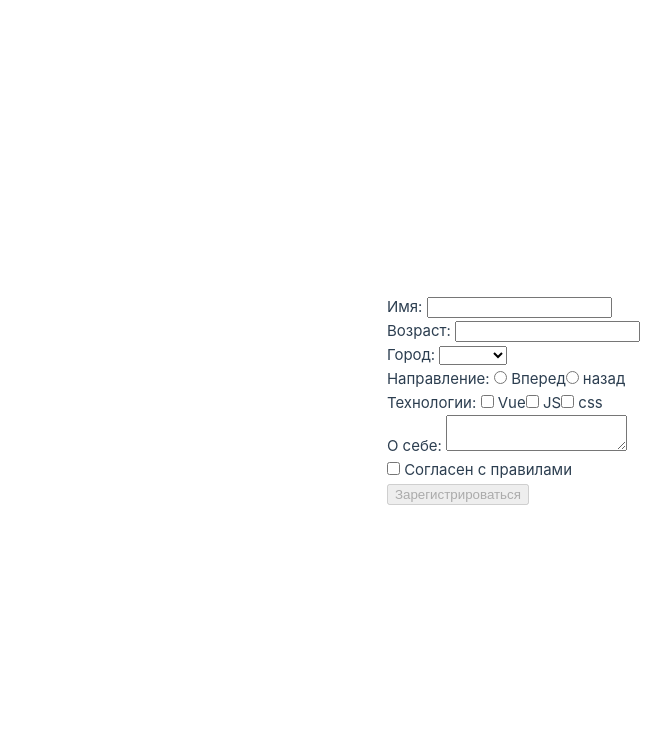
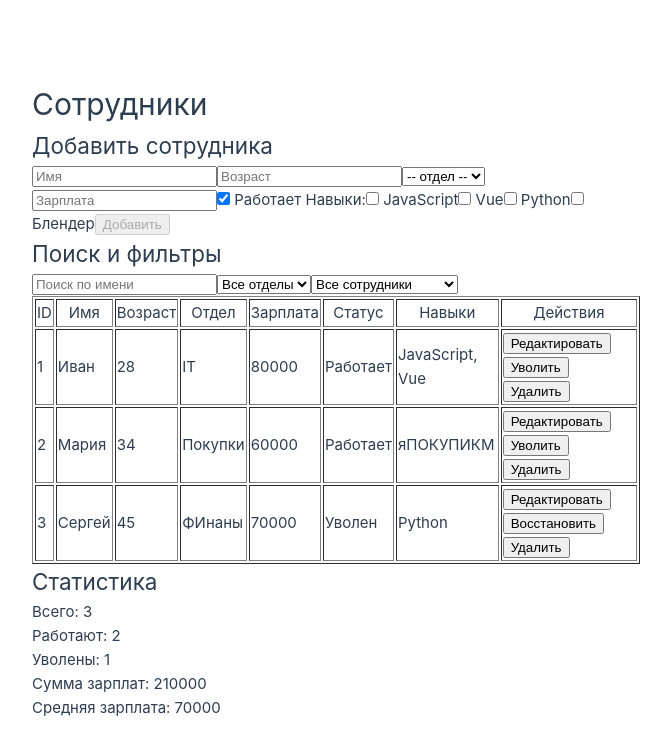
Before and after one commit to levchik-silver/vue3, a Vue app in the folder project-vue/: page / in a window 1280 px wide. Shown: the top 754 px of the page, without its empty margins (0-671 px from the left). Built offline with nearby package versions, Linux system fonts and the light colour scheme.

Commit message:
Update App.vue

```diff
--- a/project-vue/src/App.vue
+++ b/project-vue/src/App.vue
@@ -1,484 +1,217 @@
-<!-- <template>
-  <div class="student-card">
-    <h1>Страница студентов</h1>
-    <ul>
-      <li><strong>Имя:</strong> {{ name }}</li>
-      <li><strong>Город:</strong> {{ city }}</li>
-       <li><strong>Возраст:</strong> {{ age }}</li>
-      <li><strong>Направление обучения:</strong> {{ direction }}</li>
-    </ul>
-    <br>
-    <ul>
-      <li><strong>Имя:</strong> {{ name1 }}</li>
-      <li><strong>Возраст:</strong> {{ age1 }}</li>
-      <li><strong>Город:</strong> {{ city1 }}</li>
-      <li><strong>Направление обучения:</strong> {{ direction1 }}</li>
-    </ul>
-      <br>
-    <ul>
-      <li><strong>Имя:</strong> {{ name2 }}</li>
-      <li><strong>Возраст:</strong> {{ age2 }}</li>
-      <li><strong>Город:</strong> {{ city2 }}</li>
-      <li><strong>Направление обучения:</strong> {{ direction2 }}</li>
-    </ul>
-    <br>
-    <ul>
-      <li><strong>Имя:</strong> {{ name3 }}</li>
-      <li><strong>Возраст:</strong> {{ age3 }}</li>
-      <li><strong>Город:</strong> {{ city3 }}</li>
-      <li><strong>Направление обучения:</strong> {{ direction3 }}</li>
-    </ul>
-    <br>
-    <ul>
-      <li><strong>Имя:</strong> {{ name4 }}</li>
-      <li><strong>Возраст:</strong> {{ age4 }}</li>
-      <li><strong>Город:</strong> {{ city4 }}</li>
-      <li><strong>Направление обучения:</strong> {{ direction4 }}</li>
-    </ul>
-    <br>
-    <ul>
-      <li><strong>Имя:</strong> {{ name5 }}</li>
-      <li><strong>Возраст:</strong> {{ age5 }}</li>
-      <li><strong>Город:</strong> {{ city5 }}</li>
-      <li><strong>Направление обучения:</strong> {{ direction5 }}</li>
-    </ul>
+<template>
+  <div>
+    <h1>Сотрудники</h1>
+
+    <h2>Добавить сотрудника</h2>
+    <div>
+      <input v-model="formName" placeholder="Имя" />
+      <input v-model.number="formAge" type="number" placeholder="Возраст" />
+
+      <select v-model="formDepartment">
+        <option value="">-- отдел --</option>
+        <option v-for="dep in departments" :key="dep" :value="dep">{{ dep }}</option>
+      </select>
+
+      <input v-model.number="formSalary" type="number" placeholder="Зарплата" />
+
+      <label>
+        <input v-model="formActive" type="checkbox" /> Работает
+      </label>
+
+      <span>Навыки:</span>
+      <label v-for="skill in allSkills" :key="skill">
+        <input v-model="formSkills" type="checkbox" :value="skill" /> {{ skill }}
+      </label>
+
+      <button :disabled="!isFormValid" @click="addEmployee">Добавить</button>
+    </div>
+
+    <h2>Поиск и фильтры</h2>
+    <div>
+      <input v-model="searchName" placeholder="Поиск по имени" />
+
+      <select v-model="filterDepartment">
+        <option value="">Все отделы</option>
+        <option v-for="dep in departments" :key="dep" :value="dep">{{ dep }}</option>
+      </select>
+
+      <select v-model="filterStatus">
+        <option value="all">Все сотрудники</option>
+        <option value="active">Только работающие</option>
+        <option value="fired">Только уволенные</option>
+      </select>
+    </div>
+
+    <table border="1">
+      <thead>
+        <tr>
+          <th>ID</th><th>Имя</th><th>Возраст</th><th>Отдел</th>
+          <th>Зарплата</th><th>Статус</th><th>Навыки</th><th>Действия</th>
+        </tr>
+      </thead>
+      <tbody>
+        <tr v-for="emp in filteredEmployees" :key="emp.id">
+          <template v-if="editingId === emp.id">
+            <td>{{ emp.id }}</td>
+            <td><input v-model="editForm.name" /></td>
+            <td><input v-model.number="editForm.age" type="number" /></td>
+            <td>
+              <select v-model="editForm.department">
+                <option v-for="dep in departments" :key="dep" :value="dep">{{ dep }}</option>
+              </select>
+            </td>
+            <td><input v-model.number="editForm.salary" type="number" /></td>
+            <td>
+              <span v-if="emp.active">Работает</span>
+              <span v-else>Уволен</span>
+            </td>
+            <td>{{ emp.skills.join(', ') }}</td>
+            <td>
+              <button @click="saveEdit(emp.id)">Сохранить</button>
+              <button @click="editingId = null">Отмена</button>
+            </td>
+          </template>
+
+          <template v-else>
+            <td>{{ emp.id }}</td>
+            <td>{{ emp.name }}</td>
+            <td>{{ emp.age }}</td>
+            <td>{{ emp.department }}</td>
+            <td>{{ emp.salary }}</td>
+            <td>
+              <span v-if="emp.active">Работает</span>
+              <span v-else>Уволен</span>
+            </td>
+            <td>{{ emp.skills.join(', ') }}</td>
+            <td>
+              <button @click="startEdit(emp)">Редактировать</button>
+              <button v-if="emp.active" @click="toggleStatus(emp.id)">Уволить</button>
+              <button v-else @click="toggleStatus(emp.id)">Восстановить</button>
+              <button @click="removeEmployee(emp.id)">Удалить</button>
+            </td>
+          </template>
+        </tr>
+        <tr v-if="filteredEmployees.length === 0">
+          <td colspan="8">Сотрудники не найдены</td>
+        </tr>
+      </tbody>
+    </table>
+
+    <h2>Статистика</h2>
+    <p>Всего: {{ totalCount }}</p>
+    <p>Работают: {{ activeCount }}</p>
+    <p>Уволены: {{ firedCount }}</p>
+    <p>Сумма зарплат: {{ totalSalary }}</p>
+    <p>Средняя зарплата: {{ averageSalary }}</p>
   </div>
 </template>
 
 <script setup>
-import { ref } from 'vue'
+import { ref, reactive, computed } from 'vue'
 
-const name = ref('Антон Мухов')
-const age = ref(21)
-const city = ref('Краснодар')
-const direction = ref('Прогромирования')
+const departments = ['IT', 'Дизайн', 'Покупки', 'Финансы']
+const allSkills = ['JavaScript', 'Vue', 'Python', 'Блендер']
 
-const name1 = ref('А G H')
-const age1 = ref(21)
-const city1 = ref('Краснодар')
-const direction1 = ref('Прогромирования')
-
-const name2 = ref('R SDG EW')
-const age2 = ref(21)
-const city2 = ref('Краснодар')
-const direction2 = ref('Прогромирования')
-</script>
-
-<style scoped>
-.student-card {
-  max-width: 400px;
-  margin: 40px auto;
-  padding: 24px;
-  border: 1px solid #fafafa;
-  border-radius: 12px;
-  font-family: sans-serif;
-  background: #000000;
-}
-.student-card h1 {
-  font-size: 1.4rem;
-  margin-bottom: 16px;
-}
-.student-card ul {
-  list-style: none;
-  padding: 0;
-}
-.student-card li {
-  padding: 8px 0;
-  border-bottom: 1px solid #ffffff;
-}
-.student-card strong {
-  display: inline-block;
-  width: 200px;
-}
-</style> -->
-
-<!-- <script setup>
- import {ref, reactive} from 'vue'
- const items = ref ([1,2,3,4,5])
-</script>
-<template>
-  <ul>
-    <li v-for="(item,index) in items" :key="item.id">
-      {{ index }}:{{ item }}
-    </li>
-  </ul>
-</template> -->
-
-<!-- <script setup>
- import {ref, reactive} from 'vue'
- const task = ref ([
-  {id:1,text:"fff",done:false},
-  {id:2,text:"ggg",done:true},
-  {id:3,text:"ddd",done:false},
-  ])
-</script>
-<template>
-  <h1>мои дела</h1>
-  <ul>
-    <li v-for="task in task" :key="task.id">
-      {{task.done?"Ok":"No"}} {{ task.text }}
-    </li>
-  </ul>
-</template> -->
-
-
-<!--
-<script setup>
-
-import{ref} from 'vue'
-const tasks=ref([])
-const newTask=ref('')
-const filter = ref('')
-const visibleTasks = computed(()=>{
-  if(filter.value==='active')return tasks.value.filter(t=>!t.done)
-  if(filter.value==='done')return tasks.value.filter(t=>t.done)
-})
-const stats = computed(()=>({
-  total:tasks.value.length,
-  done:tasks.value.filter(t=>t.done).length
-}))
-function addTask(){
-    if(newTask.value.trim()==='')return
-    tasks.value.push({
-        id:Date.now(),
-        text:newTask.value,
-        done:false,
-    })
-    newTask.value=''
-}
-function removeTask(id){
-    tasks.value=tasks.value.filter(t=>t.id!==id)
-}
-</script>
-
-<template>
-    <h1>мои дела</h1>
-    <input v-model="newTask" placeholder="новое задание" @keyup.enter="addTask"/>
-    <button @click="addTask">добавить</button>
-    <button @click="filter='all'">все</button>
-    <button @click="filter='active'">активные</button>
-    <button @click="filter='done'">выполненые</button>
-    <p>Выполнено: {{ stats.done }} из {{ stats.total }}</p>
-    <ul>
-        <li v-for="task in visibleTasks" :key="task.id">
-          <input type="checkbox" v-model="task.done">
-            {{ task.text }} <button @click="removeTask(task.id)">Удалить</button>
-        </li>
-    </ul>
-
-</template>
-<style scoped>
-h1{
-    color: blueviolet;
-}
-</style> -->
-
-
-<!-- <script setup>
-import { ref, computed } from 'vue'
-
-const games = ref([
-  { title: 'Minecraft',     easy: true,  done: true,  rating: 9.0 },
-  { title: 'Stalker', easy: true,  done: true,  rating: 9.5 },
-  { title: 'Portal 2',       easy: true,  done: false, rating: 9.7 },
-  { title: 'Rust',  easy: false, done: false, rating: 9.8 },
-  { title: 'Standoff2',     easy: false, done: false, rating: 9.6 }
+const employees = ref([
+  { id: 1, name: 'Иван', age: 28, department: 'IT', salary: 80000, active: true, skills: ['JavaScript', 'Vue'] },
+  { id: 2, name: 'Мария', age: 34, department: 'Покупки', salary: 60000, active: true, skills: ['яПОКУПИКМ'] },
+  { id: 3, name: 'Сергей', age: 45, department: 'ФИнаны', salary: 70000, active: false, skills: ['Python'] },
 ])
 
-const onlyEasy = ref(false)
+const formName = ref('')
+const formAge = ref(null)
+const formDepartment = ref('')
+const formSalary = ref(null)
+const formActive = ref(true)
+const formSkills = ref([])
 
-const list = computed(() =>
-  games.value
-    .filter(g => !onlyEasy.value || g.easy)
-    .sort((a, b) => b.rating - a.rating)
-)
+const isFormValid = computed(() => {
+  if (formName.value.trim() === '') return false
+  if (formAge.value === null || formAge.value < 18) return false
+  if (formDepartment.value === '') return false
+  if (formSalary.value === null || formSalary.value <= 0) return false
+  return true
+})
 
-const percent = computed(() => {
-  const done = games.value.filter(g => g.done).length
-  return Math.round(done / games.value.length * 100)
-})
-</script>
+let nextId = 4
 
-<template>
-  <h1>Мои игры</h1>
+function addEmployee() {
+  if (!isFormValid.value) return
 
-  <p>Пройдено: {{ percent }}%</p>
-  <progress :value="percent" max="100"></progress>
+  const newEmployee = {
+    id: nextId,
+    name: formName.value,
+    age: formAge.value,
+    department: formDepartment.value,
+    salary: formSalary.value,
+    active: formActive.value,
+    skills: [...formSkills.value],
+  }
 
-  <p>
-    <label>
-      <input type="checkbox" v-model="onlyEasy" />
-      Только для новичков
-    </label>
-  </p>
+  employees.value.push(newEmployee)
+  nextId = nextId + 1
 
-  <ul>
-    <li v-for="(g, i) in list" :key="g.title">
-      {{ i + 1 }}. {{ g.title }} — ⭐ {{ g.rating }}
-      <button @click="g.done = !g.done">
-        {{ g.done ? 'да' : 'нет' }}
-      </button>
-    </li>
-  </ul>
-</template>
-
-<style>
-body { font-family: sans-serif; max-width: 500px; margin: 30px auto; }
-li { margin: 6px 0; }
-progress { width: 100%; height: 14px; }
-</style> -->
-<!-- <script setup>
- import{ref,computed} from 'vue'
- const isVisible=ref(true)
- function hide(){
-  isVisible.value=!isVisible.value
- }
-</script>
-<template>
-  <p v-if="isVisible">
-   ff
-  </p>
- <button @click="hide">
-
- </button>
-</template> -->
-<!-- <script setup>
- import{ref,computed} from 'vue'
-const temp = ref(25)
-</script>
-<template>
-  <h2 v-if="temp<=15">
-    🥶
-  </h2>
-  <h2 v-else-if="temp>35 || temp<25">
-    тепло
-  </h2>
-  <h2 v-else>
-    жарко
-  </h2>
-</template> -->
-
-
-<!-- <script setup>
-import{ref,computed} from 'vue'
-const fruits=["яблоко","банан","апельсин"]
-</script>
-<template>
-    <h2>
-        Фрукты
-    </h2>
-    <h4 v-for="(fruit,index) in fruits">
-        {{ index +1 }}-{{ fruit }}
-    </h4>
-</template>
-<style scoped>
-h1{
-    color: blueviolet;
-}
-</style> -->
-
-<!-- <script setup>
-import{ref,computed} from 'vue'
-const students=[
-  {
-    id:1,
-    name:'Cheese',
-    price:58
-  },
-  {
-    id:2,
-    name:'Bread',
-    price:79
-  },
-  {
-    id:3,
-    name:'Lemon',
-    price:12
-  }
-]
-</script>
-<template>
- <div class="card" v-for="student in students":key="student.id">
-
-  <h2 >
-    {{ student.name }}
-  </h2>
-
-  <p class="e">
- Price:{{ student.price }}
-  </p>
- </div>
-</template>
-<style scoped>
-h1{
-    color: blueviolet;
-}
-.card{
-  display: flex;
-  justify-content: space-between;
-  border: 1px solid black ;
-  width: 100px;
-  height: 123px;
-}
-.e{
- display: flex;
- justify-content: space-between;
+  formName.value = ''
+  formAge.value = null
+  formDepartment.value = ''
+  formSalary.value = null
+  formActive.value = true
+  formSkills.value = []
 }
 
-</style> -->
-<!-- <script setup>
-import{ref,computed} from 'vue'
-const students=[
-  {
-    id:1,
-    name:'Aboba',
-    pos:true
-  },
-  {
-    id:2,
-    age:'Aboba2',
-     pos:false
-  }
-]
-function addStudent(){
-  students.value.push({
-    id:3,
-    name:"Aboba3"
-  })
-}
-function deleteStudent(id){
-  students.value=students.value.filter(student=>student.id!==id)
-}
-</script>
-<template>
- <div v-for="student in students":key="student.id">
-  <span v-if="student.pos">{{ student.name }}</span>
-  <button @click="deleteStudent(student.id)">delete</button>
-  <p v-for="(value,key) in student">
-  {{ key }}:{{ value }}
-  </p>
- </div>
- <button @click="addStudent">add</button>
-</template>
-<style scoped>
-h1{
-    color: blueviolet;
+function removeEmployee(id) {
+  employees.value = employees.value.filter(e => e.id !== id)
 }
 
+function toggleStatus(id) {
+  const emp = employees.value.find(e => e.id === id)
+  emp.active = !emp.active
+}
 
-</style> -->
+const editingId = ref(null)
+const editForm = reactive({ name: '', age: null, department: '', salary: null })
 
-<!-- <script setup>
-import{ref,computed} from 'vue'
-const name = ref ('')
-function showName(){
-  alert(name.value)
+function startEdit(emp) {
+  editingId.value = emp.id
+  editForm.name = emp.name
+  editForm.age = emp.age
+  editForm.department = emp.department
+  editForm.salary = emp.salary
 }
+
+function saveEdit(id) {
+  const emp = employees.value.find(e => e.id === id)
+  emp.name = editForm.name
+  emp.age = editForm.age
+  emp.department = editForm.department
+  emp.salary = editForm.salary
+  editingId.value = null
+}
+
+const searchName = ref('')
+const filterDepartment = ref('')
+const filterStatus = ref('all')
+
+const filteredEmployees = computed(() => {
+  const result = []
+
+  for (const emp of employees.value) {
+    if (!emp.name.toLowerCase().includes(searchName.value.toLowerCase())) continue
+    if (filterDepartment.value !== '' && emp.department !== filterDepartment.value) continue
+    if (filterStatus.value === 'active' && !emp.active) continue
+    if (filterStatus.value === 'fired' && emp.active) continue
+
+    result.push(emp)
+  }
+
+  return result
+})
+
+const totalCount = computed(() => employees.value.length)
+const activeCount = computed(() => employees.value.filter(e => e.active).length)
+const firedCount = computed(() => employees.value.filter(e => !e.active).length)
+const totalSalary = computed(() => employees.value.reduce((s, e) => s + e.salary, 0))
+const averageSalary = computed(() =>
+  employees.value.length ? Math.round(totalSalary.value / employees.value.length) : 0
+)
 </script>
-
-<template>
-  <input v-model="name" type="text" placeholder="inputname">
-  <button @click="showName">Show</button>
-</template> -->
-
-<!-- <script setup>
-import{ref,computed} from 'vue'
-const age = ref (0)
-const text = ref ('')
-function showName(){
-  alert(age.value+1)
-}
-function showText(){
-  alert(text.value)
-}
-</script>
-
-<template>
-  <input v-model="age" type="number" placeholder="input age">
-  <button @click="showName">Show</button>
-  <textarea v-model="text"></textarea>
-  <p>{{ text }}</p>
-  <button @click="showText">Show</button>
-</template> -->
-<!-- <script setup>
-import{ref,computed} from 'vue'
-const age=ref(0)
-const text=ref('')
-const agree=ref('')
-function showName(){
-    alert(age.value+1)
-}
-function showText(){
-    alert(text.value)
-}
-</script>
-<template>
-<label>
-    <input v-model="agree" type="radio" value="aboba">
-    я согласен
-</label>
-<p>{{ agree }}</p>
-</template>
-<style scoped>
-h1{
-    color: blueviolet;
-}
-</style> -->
-
-<template>
-  <div>
-    <p>Имя: <input v-model="name" /></p>
-
-    <p>Возраст: <input v-model.number="age" type="number" /></p>
-
-    <p>
-      Город:
-      <select v-model="city">
-        <option v-for="c in cities" :key="c">{{ c }}</option>
-      </select>
-    </p>
-
-    <p>
-      Направление:
-      <label v-for="d in dirs" :key="d">
-        <input v-model="dir" type="radio" :value="d" /> {{ d }}
-      </label>
-    </p>
-
-    <p>
-      Технологии:
-      <label v-for="t in techs" :key="t">
-        <input v-model="tech" type="checkbox" :value="t" /> {{ t }}
-      </label>
-    </p>
-
-    <p>О себе: <textarea v-model="about"></textarea></p>
-
-    <p>
-      <label>
-        <input v-model="ok" type="checkbox" /> Согласен с правилами
-      </label>
-    </p>
-
-    <button :disabled="!ok" @click="show = true">Зарегистрироваться</button>
-
-    <pre v-if="show">{{ { name, age, city, dir, tech, about } }}</pre>
-  </div>
-</template>
-
-<script setup>
-import { ref } from 'vue'
-
-const cities = ['Москва', 'Казань', 'Сочи']
-const dirs = ['Вперед', 'назад']
-const techs = ['Vue', 'JS', 'сss']
-
-const name = ref('')
-const age = ref(null)
-const city = ref('')
-const dir = ref('')
-const tech = ref([])
-const about = ref('')
-const ok = ref(false)
-const show = ref(false)
-</script>
```
